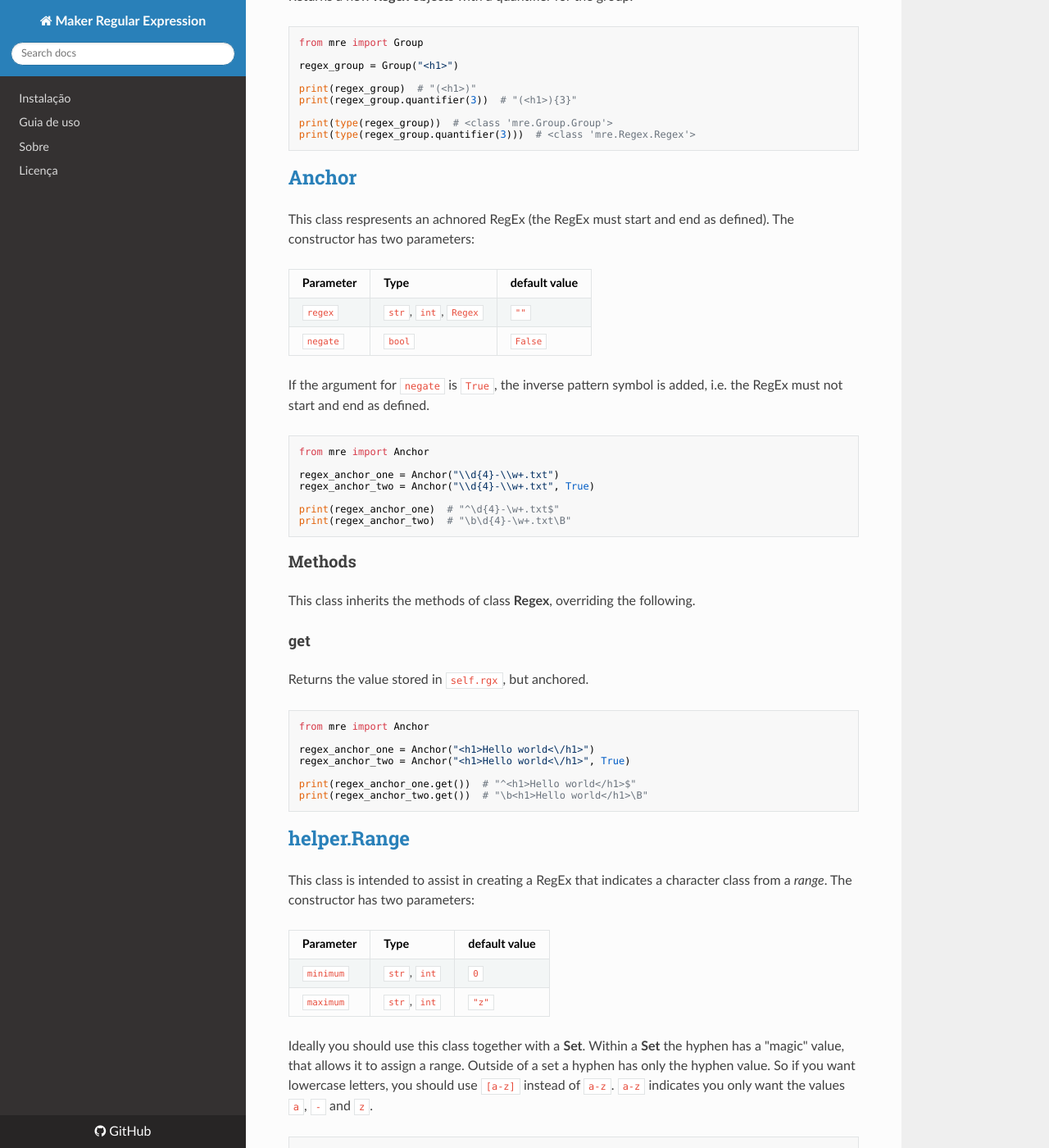
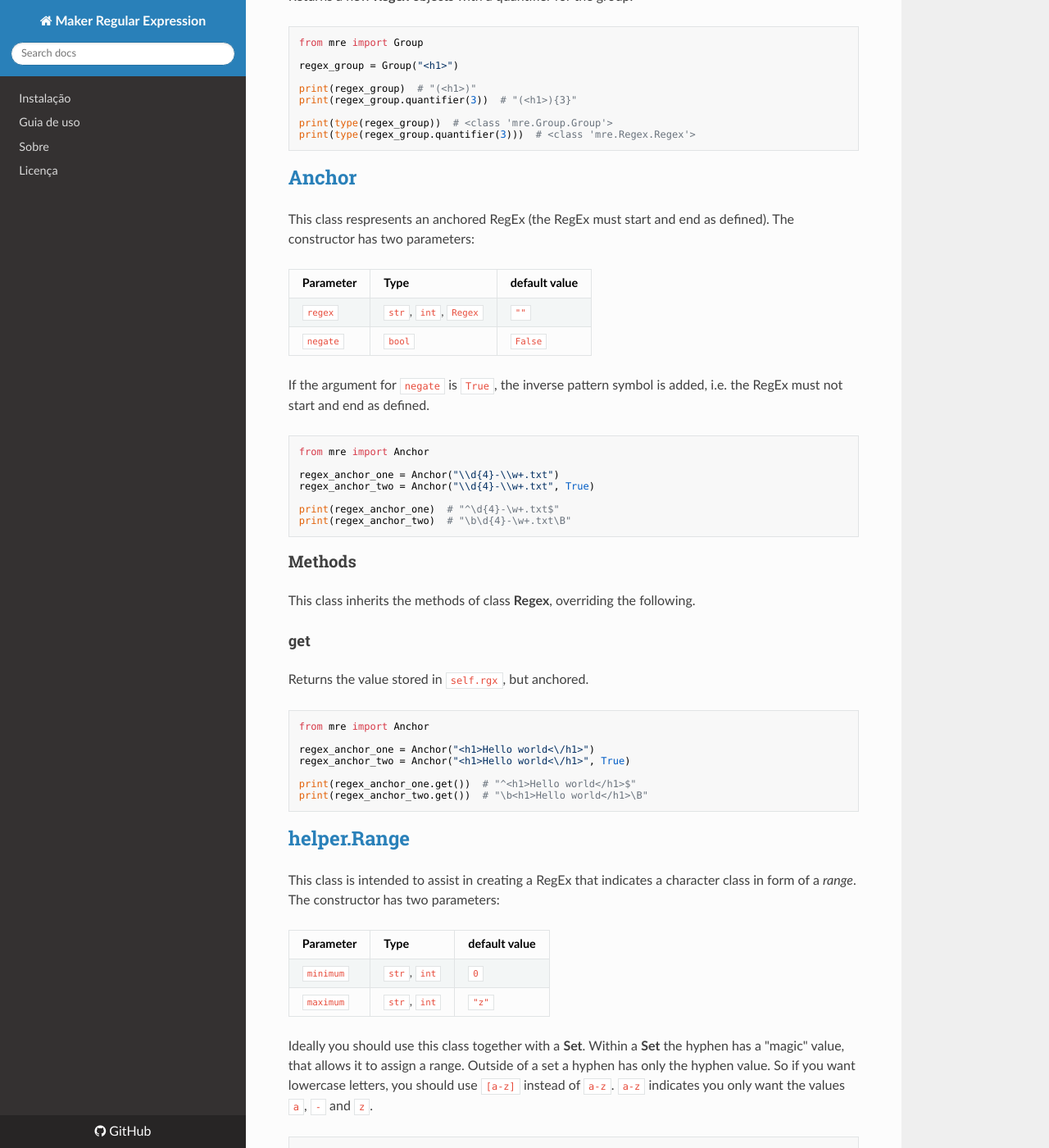
Before and after one commit to alvarofpp/mre, an MkDocs documentation site: the page built from docs/how-to-use.md, in a window 1280 px wide and 1400 px high, scrolled down 6253 px. Shown: the whole window at 82% size. Built offline with MkDocs 1.6.1, drawn with Linux system fonts in a browser that asks for light colours; nearby versions of some CDN libraries; some of the changed text lies outside the part shown.

Commit message:
fixed minor typos

````diff
--- a/docs/how-to-use.md
+++ b/docs/how-to-use.md
@@ -285,7 +285,7 @@ print(type(regex_group.quantifier(3)))  # <class 'mre.Regex.Regex'>
 ```
 
 ## <a name="anchor">Anchor</a>
-This class respresents an achnored RegEx (the RegEx must start and end as defined). The constructor has two parameters:
+This class respresents an anchored RegEx (the RegEx must start and end as defined). The constructor has two parameters:
 
 | Parameter | Type | default value |
 | --------- | ---- | ------------ |
@@ -321,7 +321,7 @@ print(regex_anchor_two.get())  # "\b<h1>Hello world</h1>\B"
 ```
 
 ## <a name="range">helper.Range</a>
-This class is intended to assist in creating a RegEx that indicates a character class from a *range*. The constructor has two parameters:
+This class is intended to assist in creating a RegEx that indicates a character class in form of a *range*. The constructor has two parameters:
 
 | Parameter | Type | default value |
 | --------- | ---- | ------------ |
@@ -343,7 +343,7 @@ print(letters)  # "A-z"
 ```
 
 ### Methods
-This class inherits the methods of the ** Regex ** class and has its own methods.
+This class inherits the methods of the **Regex** class and has its own methods.
 
 #### digits
 Has two parameters:
@@ -424,7 +424,7 @@ from mre.helper import Range
 
 # all digits [0-9]
 digits = Set(Range().digits())
-# The hyphen may appear zero or one times
+# the hyphen may appear zero or one times
 hyphen = Quantifier("-", 0, 1)
 
 rgx_cep = Regex(
@@ -442,7 +442,7 @@ from mre.helper import Range
 all_digits = Set(Range(0, 9))
 # the dot may appear zero or one times
 dot = Regex(Regex.DOT).quantifier(0, 1)
-# The hyphen may appear zero or one times
+# the hyphen may appear zero or one times
 hyphen = Regex('-').quantifier(0, 1)
 
 rgx_cpf = Regex(
@@ -463,7 +463,7 @@ digits = Regex(Regex.DIGIT)
 dot = Regex(Regex.DOT).quantifier(0, 1)
 # the slash may appear zero or one times
 slash = Regex(Regex.SLASH).quantifier(0, 1)
-# The hyphen may appear zero or one times
+# the hyphen may appear zero or one times
 hyphen = Quantifier("-", 0, 1)
 
 rgx_cnpj = Regex(
````
